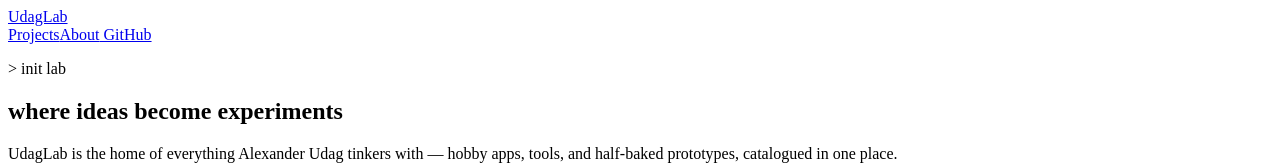
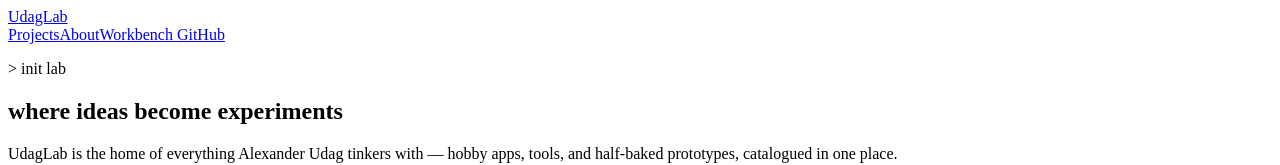
Before and after one commit to Gadu25/udaglab, a Nuxt app: page / in a window 1280 px wide. Shown: the top 165 px of the page. Built offline with nearby package versions, Linux system fonts and the light colour scheme.

Commit message:
feat: add workbench nav link

```diff
--- a/layouts/Navigation.vue
+++ b/layouts/Navigation.vue
@@ -4,8 +4,8 @@
       <a class="nav__brand" href="/">UdagLab</a>
       <div class="nav__links">
         <a class="nav__link" href="#projects">Projects</a>
-        <!-- <a class="nav__link" href="#experiments">Experiments</a> -->
         <a class="nav__link" href="#about">About</a>
+        <a class="nav__link" href="#workbench">Workbench</a>
         <a class="nav__link nav__link--social" href="https://github.com/Gadu25" target="_blank" rel="noopener noreferrer">
           GitHub
         </a>
```
